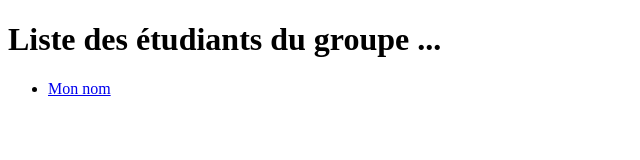
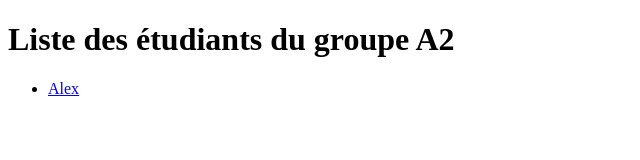
Before and after one commit to floflosassias/revision, a plain HTML site: page index.html in a window 1280 px wide. Shown: the full height of the page, 0-640 px from the left. Drawn offline with Linux system fonts and the light colour scheme.

Commit message:
j'ai mis mon nom

```diff
--- a/index.html
+++ b/index.html
@@ -19,10 +19,10 @@ canvas {
 </head>
 <body>
 <canvas height="600" width="600"></canvas>
-<h1>Liste des étudiants du groupe ...</h1>
+<h1>Liste des étudiants du groupe A2</h1>
 
 <ul>
-<li> <A HREF="mon_nom.html">Mon nom<A></li>
+<li> <A HREF="alexh.html">Alex<A></li>
 </ul>
 <script>
 var canvas = document.getElementsByTagName('canvas')[0],
```
Also changed, not shown: alexh.html (renamed from mon_nom.html, +1 -1 lines).
